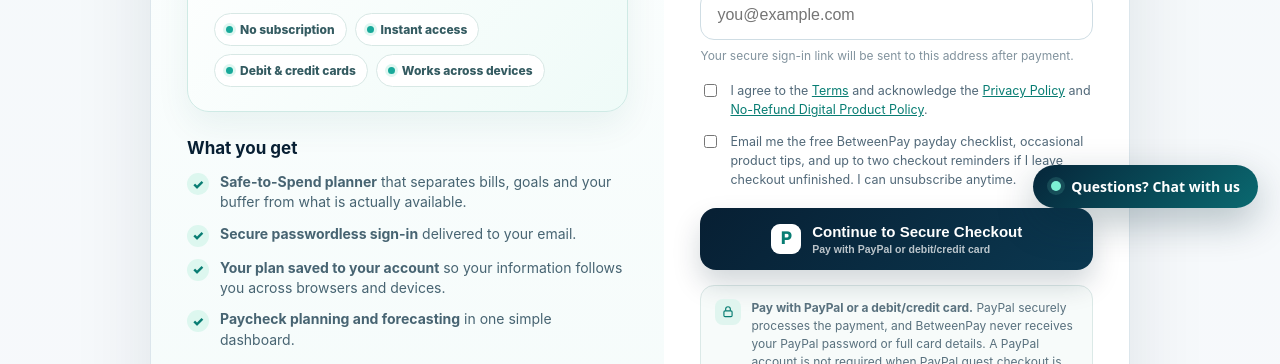
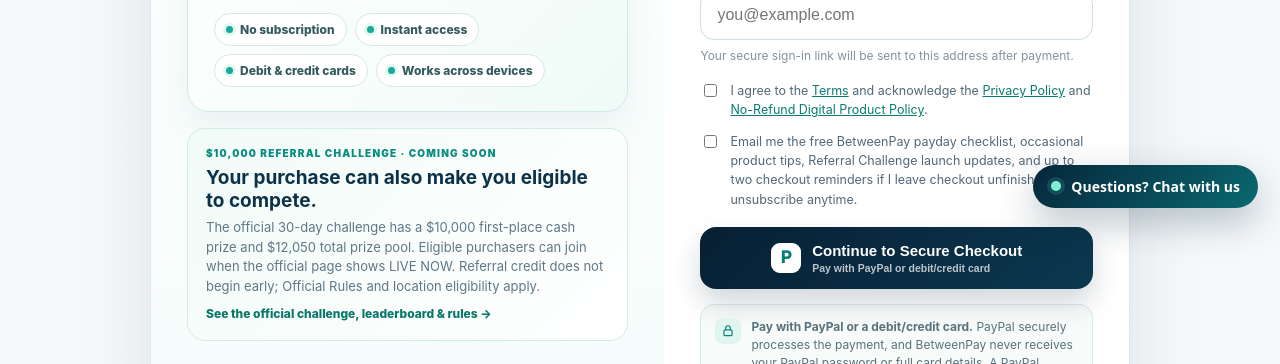
Before and after one commit to kiskobluuu/tasklane-root, a plain HTML site: page betweenpay/checkout.html in a window 1280 px wide. Shown: the part 570-934 px from the top of the page. Drawn offline with Linux system fonts and the light colour scheme; no server answers.

Commit message:
Blend $10K challenge into BetweenPay checkout

```diff
--- a/betweenpay/checkout.html
+++ b/betweenpay/checkout.html
@@ -50,6 +50,7 @@
     .flow-step strong{display:block;font-size:11px;color:#173b4b}
     .flow-step span{display:block;font-size:10px;color:#8a9aa4;margin-top:3px;line-height:1.3}
     .support-line{margin-top:14px;text-align:center;font-size:12px;color:#718493}.support-line a{font-weight:800}
+    .contest-teaser{margin-top:16px;border:1px solid #d5ebe7;background:linear-gradient(135deg,#f1fbf8,#fff);border-radius:18px;padding:18px}.contest-teaser .tag{font-size:10px;letter-spacing:.12em;font-weight:900;color:#0a8d80}.contest-teaser h3{margin:7px 0 6px;font-size:19px;color:#0b3248}.contest-teaser p{margin:0;color:#607786;font-size:13px;line-height:1.5}.contest-teaser a{display:inline-block;margin-top:10px;font-size:12px;font-weight:850;color:#087767;text-decoration:none}
     .sandbox{margin:0 40px 0}
     @media(max-width:820px){
       .checkout-card{margin-top:22px;border-radius:24px}
@@ -101,6 +102,13 @@
             </div>
           </div>
 
+          <div class="contest-teaser">
+            <div class="tag">$10,000 REFERRAL CHALLENGE · COMING SOON</div>
+            <h3>Your purchase can also make you eligible to compete.</h3>
+            <p>The official 30-day challenge has a $10,000 first-place cash prize and $12,050 total prize pool. Eligible purchasers can join when the official page shows LIVE NOW. Referral credit does not begin early; Official Rules and location eligibility apply.</p>
+            <a id="checkoutContestLink" href="contest.html">See the official challenge, leaderboard & rules →</a>
+          </div>
+
           <div class="benefits">
             <h2>What you get</h2>
             <div class="benefit-list">
@@ -128,7 +136,7 @@
           </label>
           <label class="terms-row" style="margin-top:-6px">
             <input id="marketingOptIn" type="checkbox">
-            <span>Email me the free BetweenPay payday checklist, occasional product tips, and up to two checkout reminders if I leave checkout unfinished. I can unsubscribe anytime.</span>
+            <span>Email me the free BetweenPay payday checklist, occasional product tips, Referral Challenge launch updates, and up to two checkout reminders if I leave checkout unfinished. I can unsubscribe anytime.</span>
           </label>
 
           <button id="continueBtn" class="btn primary paypal-cta">
@@ -197,6 +205,7 @@
 
     loadPublicConfig();
     bpTrack("checkout_view");
+    document.getElementById("checkoutContestLink")?.addEventListener("click",()=>bpTrack("contest_link_click",{placement:"checkout"}));
 
     function show(t,e=false){
       msg.textContent=t;
```
